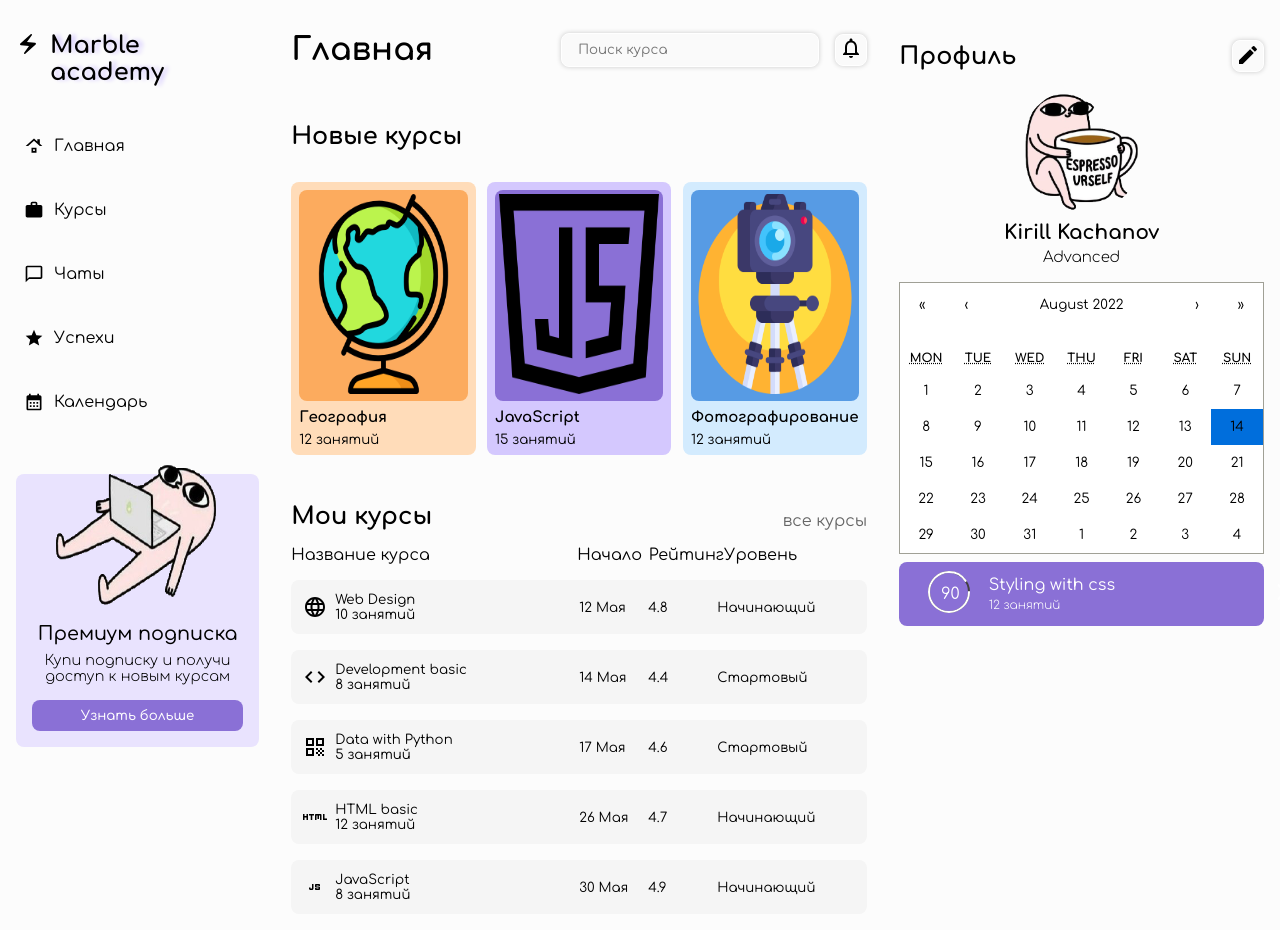
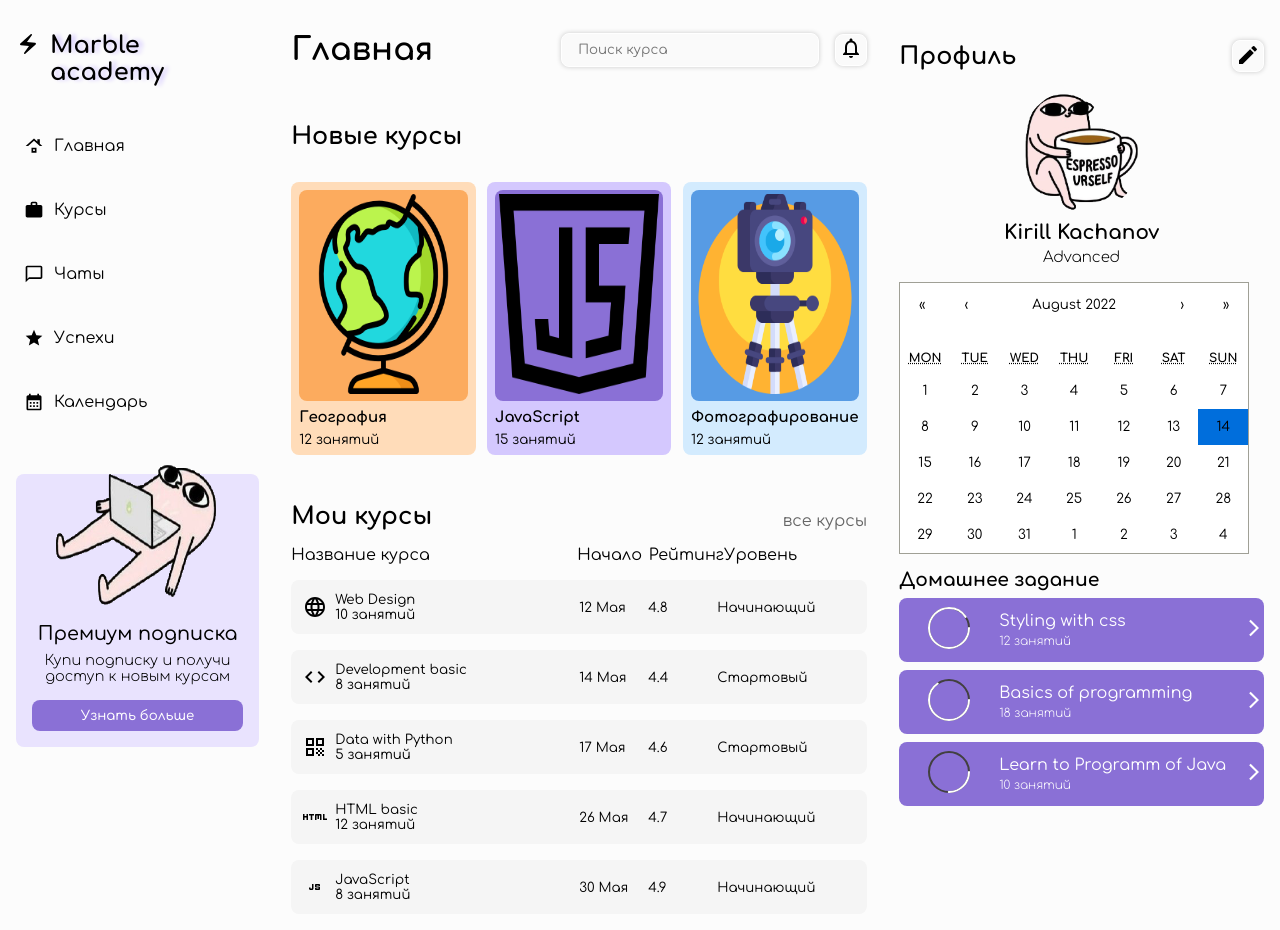
Before and after one commit to LeonG11/task-manager, a React (Create React App) app: page / in a window 1280 px wide. Built offline with nearby package versions, Linux system fonts and the light colour scheme.

Commit message:
Start red DataPicker

```diff
--- a/src/Component/CourseProgress.jsx
+++ b/src/Component/CourseProgress.jsx
@@ -4,13 +4,12 @@ import ArrowForwardIosIcon from "@mui/icons-material/ArrowForwardIos";
 
 export default function CourseProgress(props) {
   return (
-    <div className="CourseProgress__block">
+    <button className="CourseProgress__block">
       <CircleProgress
         percent={props.value}
         className="CourseProgress__block__circle"
       />
       <div className="CourseProgress__header">
-        <div className="CourseProgress__header__percent">{props.value}</div>
         <div className="CourseProgress__block__head">
           <div className="CourseProgress__block__name">{props.name}</div>
           <div className="CourseProgress__block__lesson">{`${parseInt(props.lesson)} занятий`}</div>
@@ -19,6 +18,6 @@ export default function CourseProgress(props) {
       <button className="CourseProgress__block__btn">
         <ArrowForwardIosIcon fontSize="small" />
       </button>
-    </div>
+    </button>
   );
 }
--- a/src/Component/Profile.jsx
+++ b/src/Component/Profile.jsx
@@ -19,13 +19,11 @@ export default function Profile() {
         <div className="profile__name">Kirill Kachanov</div>
         <div className="profile__status">Advanced</div>
       </div>
-      <style>
-        {`.react-calendar{
-            width:100%;
-      }`}
-      </style>
-      <Calendar onChange={setCalendarValue} value={calendarValue} />
-      <CourseProgress name="Styling with css" value="90" lesson="12"  />
+      <Calendar onChange={setCalendarValue} value={calendarValue}/>
+      <h3 style={{ marginTop: "1rem" }}>Домашнее задание</h3>
+      <CourseProgress name="Styling with css" value="90" lesson="12" />
+      <CourseProgress name="Basics of programming" value="65" lesson="18" />
+      <CourseProgress name="Learn to Programm of Java" value="25" lesson="10" />
     </div>
   );
 }
--- a/src/index.scss
+++ b/src/index.scss
@@ -310,6 +310,8 @@ body {
 }
 
 .CourseProgress__block {
+  width: 100%;
+  border: none;
   background-color: #8a70d6;
   display: flex;
   flex-direction: row;
@@ -318,7 +320,6 @@ body {
   margin-top: 0.5rem;
   height: 4rem;
   button {
-    margin-left: 35%;
     background: none;
     border: none;
     filter: invert(100%);
@@ -338,12 +339,8 @@ body {
   flex-direction: row;
   align-items: center;
   text-align: left;
-  &__percent{
-    margin-left: -40%;
-    margin-right: 20%;
-  }
+  width:80%;
   div{
-    white-space: nowrap;
     color:white;
   }
 }
```
